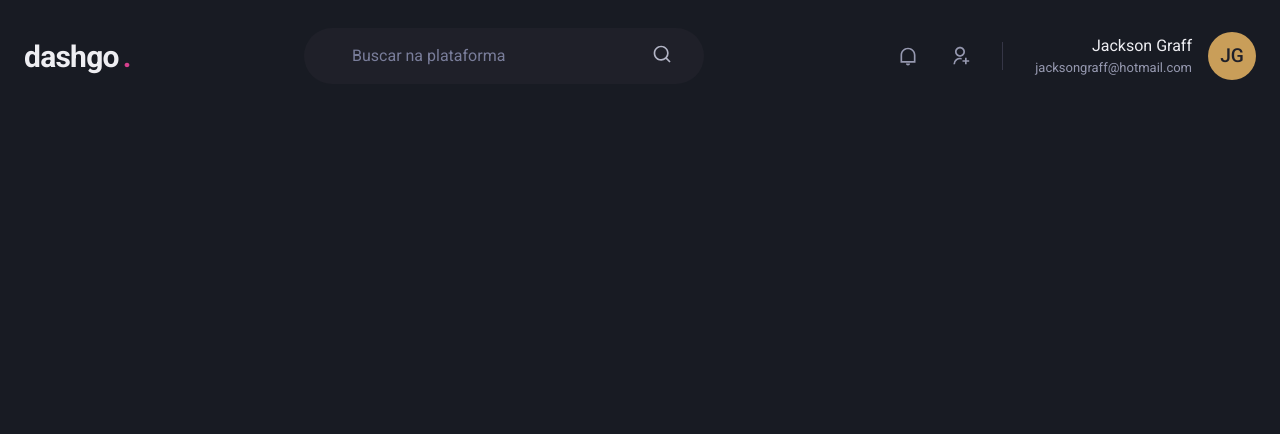
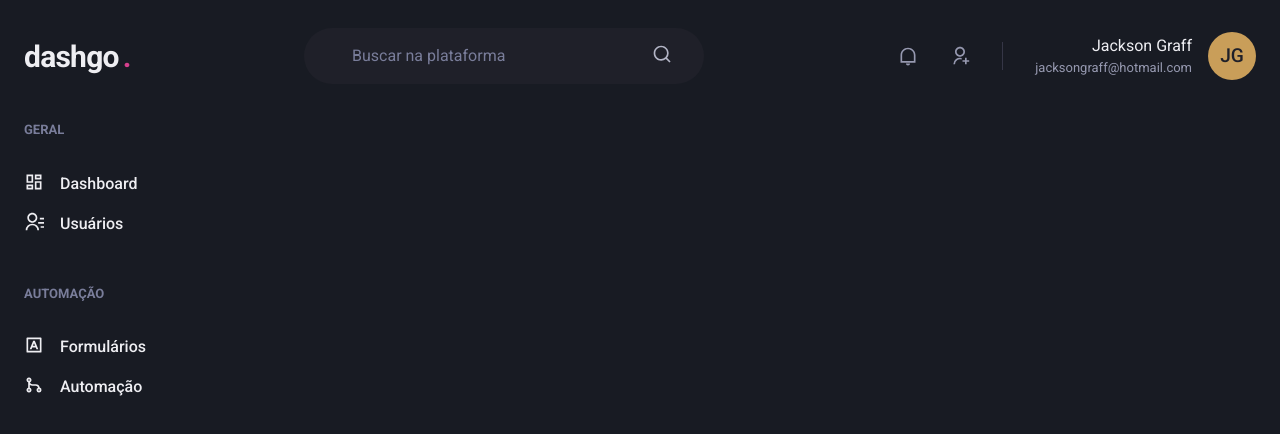
Before and after one commit to jrgraff/dashgo, a Next.js app: page /dashboard in a window 1280 px wide. Shown: the top 434 px of the page. Built offline with nearby package versions, Linux system fonts and the light colour scheme.

Commit message:
style: sidebar

```diff
--- /dev/null
+++ b/src/components/Sidebar.tsx
@@ -0,0 +1,46 @@
+import { Box, Stack, Text, Link, Icon } from "@chakra-ui/react";
+import { RiDashboardLine, RiContactsLine, RiInputMethodLine, RiGitMergeLine } from "react-icons/ri";
+
+export function Sidebar() {
+  return (
+    <Box as="aside" w="64" mr="8">
+      <Stack spacing="12" align="flex-start">
+        <Box>
+          <Text
+            fontWeight="bold"
+            color="gray.400"
+            fontSize="small"
+          >GERAL</Text>
+          <Stack spacing="4" mt="8" align="stretch">
+            <Link display="flex" align="center">
+              <Icon as={RiDashboardLine} fontSize="20" />
+              <Text ml="4" fontWeight="medium">Dashboard</Text>
+            </Link>
+            <Link display="flex" align="center">
+              <Icon as={RiContactsLine} fontSize="20" />
+              <Text ml="4" fontWeight="medium">Usuários</Text>
+            </Link>
+          </Stack>
+        </Box>
+
+        <Box>
+          <Text
+            fontWeight="bold"
+            color="gray.400"
+            fontSize="small"
+          >AUTOMAÇÃO</Text>
+          <Stack spacing="4" mt="8" align="stretch">
+            <Link display="flex" align="center">
+              <Icon as={RiInputMethodLine} fontSize="20" />
+              <Text ml="4" fontWeight="medium">Formulários</Text>
+            </Link>
+            <Link display="flex" align="center">
+              <Icon as={RiGitMergeLine} fontSize="20" />
+              <Text ml="4" fontWeight="medium">Automação</Text>
+            </Link>
+          </Stack>
+        </Box>
+      </Stack>
+    </Box>
+  )
+}
--- a/src/pages/dashboard.tsx
+++ b/src/pages/dashboard.tsx
@@ -1,7 +1,16 @@
+import { Flex } from '@chakra-ui/react'
+
 import { Header } from '../components/Header'
+import { Sidebar } from '../components/Sidebar'
 
 export default function Dashboard() {
   return (
-    <Header />
+    <Flex direction="column" h="100vh">
+      <Header />
+
+      <Flex w="100%" my="6" maxWidth={1480} mx="auto" px="6">
+        <Sidebar />
+      </Flex>
+    </Flex>
   )
 }
```
